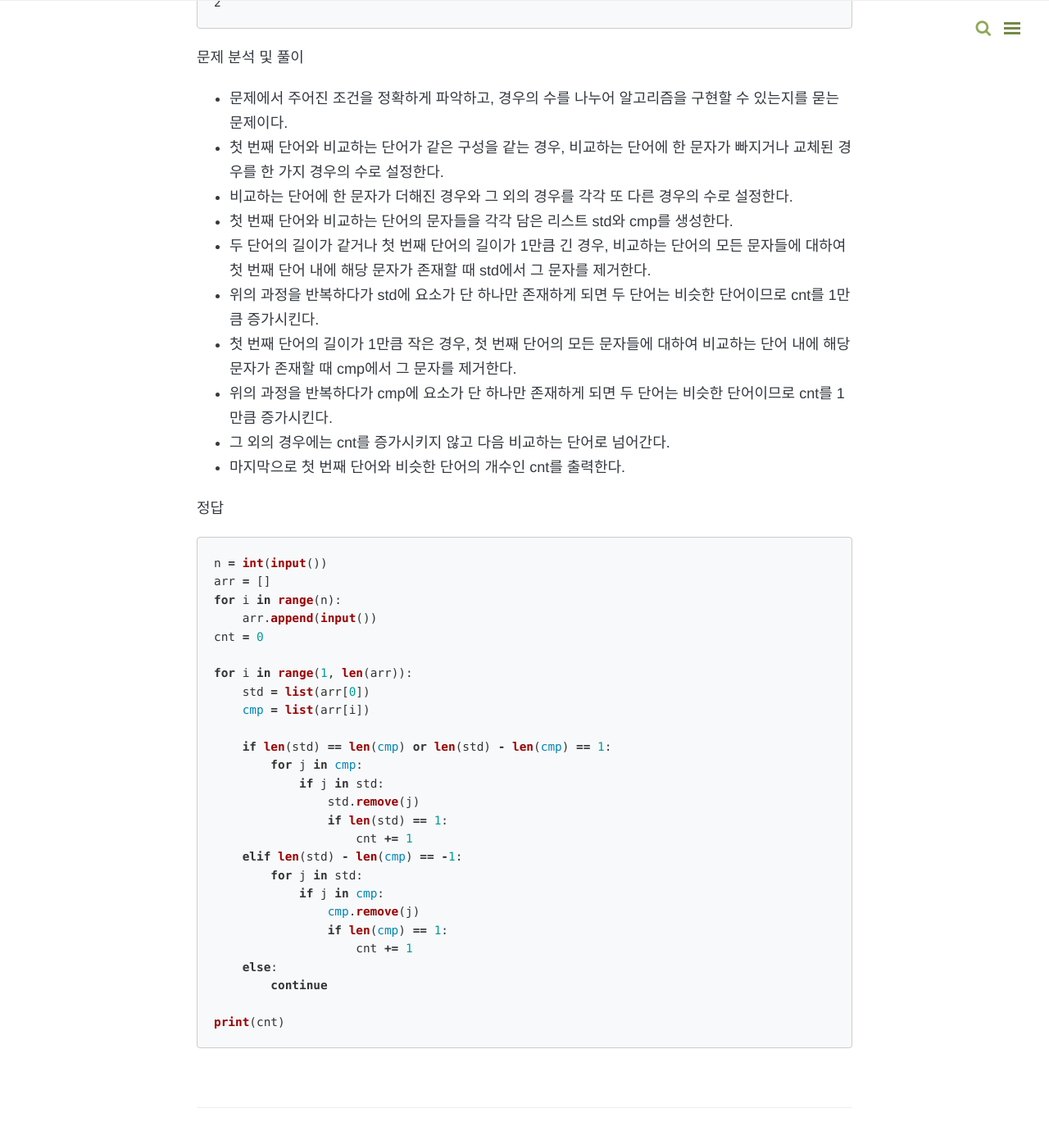
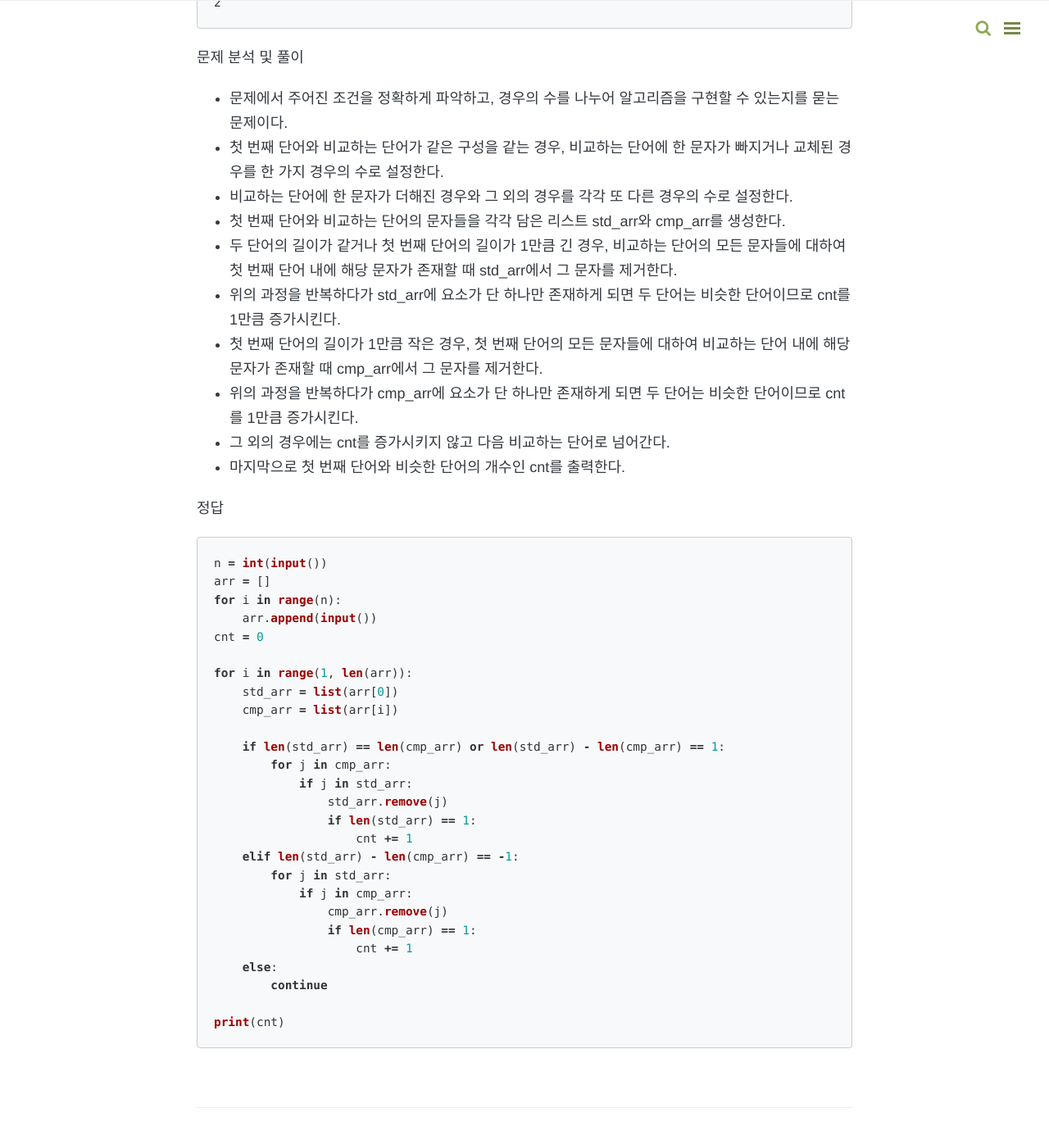
Before and after one commit to yklee1308/yklee1308.github.io, a Jekyll site: the page built from _posts/Baekjoon/2020-01-31-baekjoon_2607_simword2.md, in a window 1280 px wide and 1400 px high, scrolled down 857 px. Shown: the top 1391 px of the window at 82% size. Built offline with Jekyll 4.4.1, drawn with Linux system fonts in a browser that asks for light colours; nearby versions of some CDN libraries; comment, search, counter and statistics services are not loaded.

Commit message:
2020-01-31-baekjoon_2607_simword2_1

```diff
--- a/_posts/Baekjoon/2020-01-31-baekjoon_2607_simword2.md
+++ b/_posts/Baekjoon/2020-01-31-baekjoon_2607_simword2.md
@@ -31,11 +31,11 @@ DOLL
 - 문제에서 주어진 조건을 정확하게 파악하고, 경우의 수를 나누어 알고리즘을 구현할 수 있는지를 묻는 문제이다.
 - 첫 번째 단어와 비교하는 단어가 같은 구성을 같는 경우, 비교하는 단어에 한 문자가 빠지거나 교체된 경우를 한 가지 경우의 수로 설정한다.
 - 비교하는 단어에 한 문자가 더해진 경우와 그 외의 경우를 각각 또 다른 경우의 수로 설정한다.
-- 첫 번째 단어와 비교하는 단어의 문자들을 각각 담은 리스트 std와 cmp를 생성한다.
-- 두 단어의 길이가 같거나 첫 번째 단어의 길이가 1만큼 긴 경우, 비교하는 단어의 모든 문자들에 대하여 첫 번째 단어 내에 해당 문자가 존재할 때 std에서 그 문자를 제거한다.
-- 위의 과정을 반복하다가 std에 요소가 단 하나만 존재하게 되면 두 단어는 비슷한 단어이므로 cnt를 1만큼 증가시킨다.
-- 첫 번째 단어의 길이가 1만큼 작은 경우, 첫 번째 단어의 모든 문자들에 대하여 비교하는 단어 내에 해당 문자가 존재할 때 cmp에서 그 문자를 제거한다.
-- 위의 과정을 반복하다가 cmp에 요소가 단 하나만 존재하게 되면 두 단어는 비슷한 단어이므로 cnt를 1만큼 증가시킨다.
+- 첫 번째 단어와 비교하는 단어의 문자들을 각각 담은 리스트 std_arr와 cmp_arr를 생성한다.
+- 두 단어의 길이가 같거나 첫 번째 단어의 길이가 1만큼 긴 경우, 비교하는 단어의 모든 문자들에 대하여 첫 번째 단어 내에 해당 문자가 존재할 때 std_arr에서 그 문자를 제거한다.
+- 위의 과정을 반복하다가 std_arr에 요소가 단 하나만 존재하게 되면 두 단어는 비슷한 단어이므로 cnt를 1만큼 증가시킨다.
+- 첫 번째 단어의 길이가 1만큼 작은 경우, 첫 번째 단어의 모든 문자들에 대하여 비교하는 단어 내에 해당 문자가 존재할 때 cmp_arr에서 그 문자를 제거한다.
+- 위의 과정을 반복하다가 cmp_arr에 요소가 단 하나만 존재하게 되면 두 단어는 비슷한 단어이므로 cnt를 1만큼 증가시킨다.
 - 그 외의 경우에는 cnt를 증가시키지 않고 다음 비교하는 단어로 넘어간다.
 - 마지막으로 첫 번째 단어와 비슷한 단어의 개수인 cnt를 출력한다.
 
@@ -48,20 +48,20 @@ for i in range(n):
 cnt = 0
 
 for i in range(1, len(arr)):
-    std = list(arr[0])
-    cmp = list(arr[i])
+    std_arr = list(arr[0])
+    cmp_arr = list(arr[i])
 
-    if len(std) == len(cmp) or len(std) - len(cmp) == 1:
-        for j in cmp:
-            if j in std:
-                std.remove(j)
-                if len(std) == 1:
+    if len(std_arr) == len(cmp_arr) or len(std_arr) - len(cmp_arr) == 1:
+        for j in cmp_arr:
+            if j in std_arr:
+                std_arr.remove(j)
+                if len(std_arr) == 1:
                     cnt += 1
-    elif len(std) - len(cmp) == -1:
-        for j in std:
-            if j in cmp:
-                cmp.remove(j)
-                if len(cmp) == 1:
+    elif len(std_arr) - len(cmp_arr) == -1:
+        for j in std_arr:
+            if j in cmp_arr:
+                cmp_arr.remove(j)
+                if len(cmp_arr) == 1:
                     cnt += 1
     else:
         continue
```
